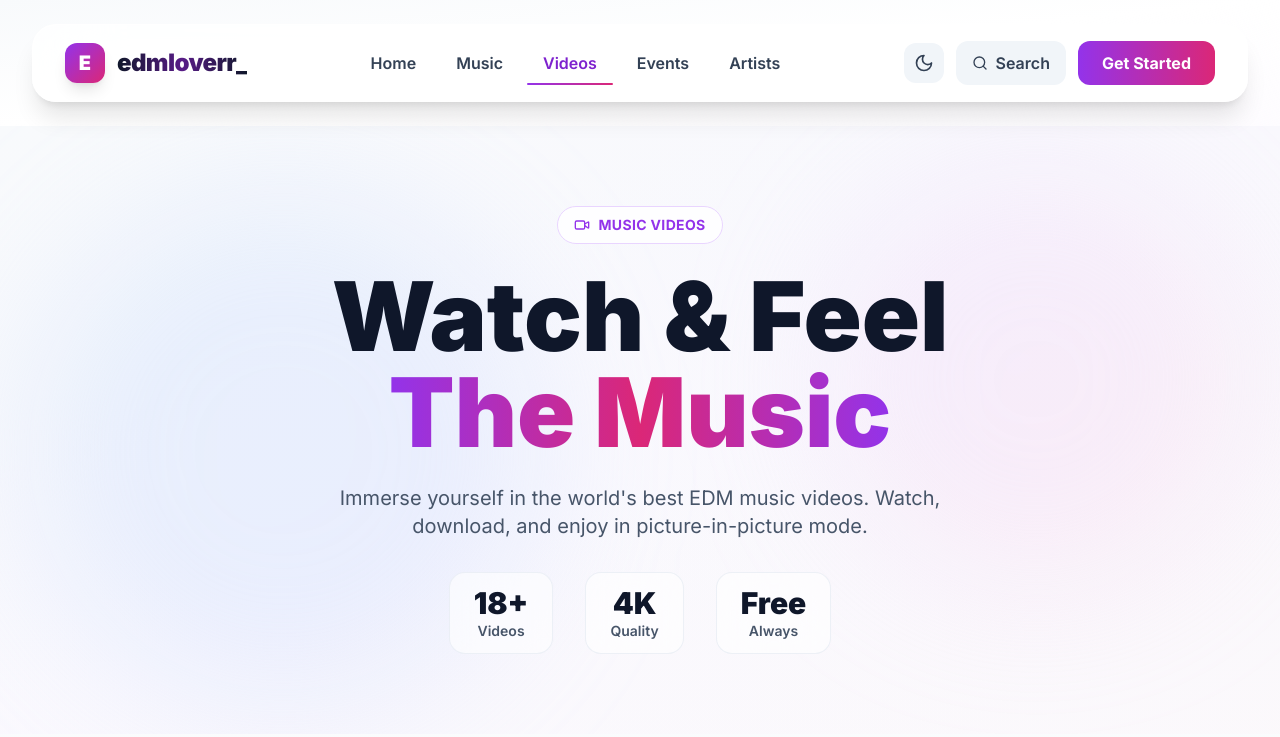
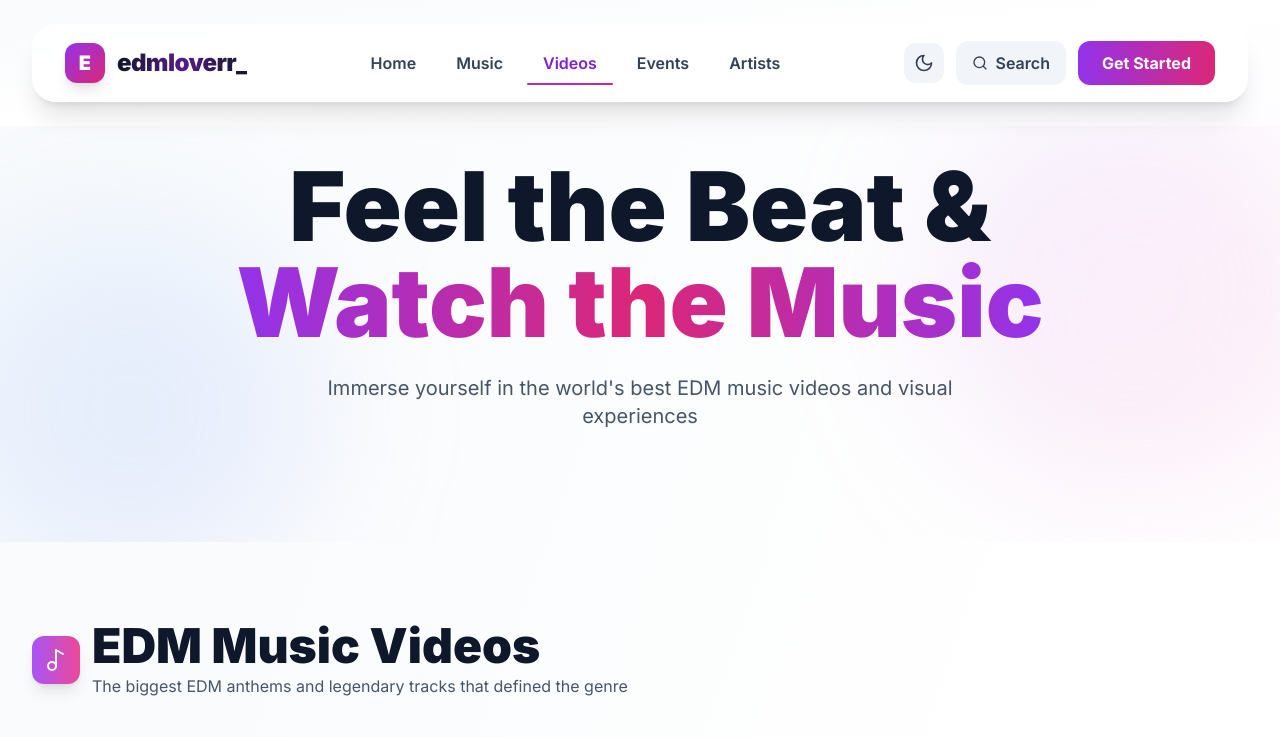
Before and after one commit to Thilinadilshan22/Music-Platform, a React (Vite) app in the folder Front-end/: page /videos in a window 1280 px wide. Shown: the top 737 px of the page. Built offline with nearby package versions, Linux system fonts and the light colour scheme; grey boxes are pictures that could not be loaded.

Commit message:
feat: add `VideoPage` component to display categorized EDM music videos with a hero section and animated background.

```diff
--- a/Front-end/src/features/videos/VideoPage.tsx
+++ b/Front-end/src/features/videos/VideoPage.tsx
@@ -1,7 +1,7 @@
 import { motion } from 'motion/react';
 import { VideoCard } from '@/features/videos/VideoCard';
 import { getVideosByCategory } from '@/data/videoData';
-import { Video, Music2, Sparkles, TrendingUp } from 'lucide-react';
+import { Music2, Sparkles, TrendingUp } from 'lucide-react';
 import { useState, useEffect } from 'react';
 
 export function VideoPage() {
@@ -43,14 +43,14 @@ export function VideoPage() {
     ];
 
     return (
-        <div className="min-h-screen bg-gradient-to-b from-slate-50 via-white to-purple-50/30 dark:from-slate-900 dark:via-slate-950 dark:to-purple-950/30 theme-transition">
+        <div className="min-h-screen bg-gradient-to-br from-slate-50 via-white to-purple-50/30 dark:from-slate-900 dark:via-slate-950 dark:to-purple-950/30 pb-32 theme-transition">
             {/* Hero Section */}
-            <div className="relative min-h-[60vh] overflow-hidden bg-gradient-to-br from-slate-50 via-purple-50/40 to-pink-50/30 dark:from-slate-900 dark:via-purple-950/40 dark:to-pink-950/30">
-                {/* Decorative Orbs */}
+            <section className="relative overflow-hidden px-4 sm:px-6 md:px-8 pt-8 pb-16">
+                {/* Animated Background Orbs */}
                 <motion.div
                     animate={{
-                        x: [0, 30, 0],
-                        y: [0, -20, 0],
+                        x: [0, 50, 0],
+                        y: [0, -30, 0],
                         scale: [1, 1.1, 1],
                     }}
                     transition={{
@@ -58,12 +58,12 @@ export function VideoPage() {
                         repeat: Infinity,
                         ease: "easeInOut"
                     }}
-                    className="absolute top-20 right-20 w-96 h-96 bg-gradient-to-br from-purple-200/30 to-pink-200/30 dark:from-purple-700/30 dark:to-pink-700/30 rounded-full blur-3xl"
+                    className="absolute top-0 right-0 w-96 h-96 bg-gradient-to-br from-purple-300/20 to-pink-300/20 dark:from-purple-700/20 dark:to-pink-700/20 rounded-full blur-3xl"
                 />
                 <motion.div
                     animate={{
-                        x: [0, -30, 0],
-                        y: [0, 30, 0],
+                        x: [0, -40, 0],
+                        y: [0, 40, 0],
                         scale: [1, 1.2, 1],
                     }}
                     transition={{
@@ -71,65 +71,29 @@ export function VideoPage() {
                         repeat: Infinity,
                         ease: "easeInOut"
                     }}
-                    className="absolute bottom-20 left-20 w-[450px] h-[450px] bg-gradient-to-br from-blue-200/30 to-indigo-200/30 dark:from-blue-700/30 dark:to-indigo-700/30 rounded-full blur-3xl"
+                    className="absolute bottom-0 left-0 w-80 h-80 bg-gradient-to-br from-blue-300/20 to-indigo-300/20 dark:from-blue-700/20 dark:to-indigo-700/20 rounded-full blur-3xl"
                 />
 
-                {/* Content */}
-                <div className="relative z-10">
-                    {/* Hero Content */}
-                    <div className="max-w-7xl mx-auto px-4 sm:px-6 md:px-8 py-12 sm:py-16 md:py-20">
+                <div className="max-w-7xl mx-auto relative z-10">
                     <motion.div
                         initial={{ opacity: 0, y: 30 }}
-                            animate={isLoaded ? { opacity: 1, y: 0 } : { opacity: 0, y: 30 }}
-                            transition={{ duration: 0.8, delay: 0.2 }}
-                            className="text-center max-w-4xl mx-auto"
+                        animate={isLoaded ? { opacity: 1, y: 0 } : {}}
+                        transition={{ duration: 0.6 }}
+                        className="text-center mb-12"
                     >
-                            {/* Badge */}
-                            <motion.div
-                                initial={{ opacity: 0, scale: 0.9 }}
-                                animate={isLoaded ? { opacity: 1, scale: 1 } : { opacity: 0, scale: 0.9 }}
-                                transition={{ duration: 0.6, delay: 0.3 }}
-                                className="inline-flex items-center gap-2 px-4 py-2 bg-white/80 dark:bg-slate-900/80 backdrop-blur-xl border border-purple-200 dark:border-purple-700 rounded-full mb-6"
-                            >
-                                <Video className="w-4 h-4 text-purple-600 dark:text-purple-400" />
-                                <span className="text-sm font-bold text-purple-600 dark:text-purple-400 uppercase tracking-wide">
-                                    Music Videos
-                                </span>
-                            </motion.div>
-
-                            {/* Title */}
-                            <h1 className="text-5xl sm:text-6xl md:text-7xl lg:text-8xl font-black text-slate-900 dark:text-white mb-6 leading-tight">
-                                Watch & Feel
+                        <h1 className="text-5xl sm:text-6xl md:text-7xl lg:text-8xl font-black mb-6 leading-tight">
+                            <span className="text-slate-900 dark:text-white">Feel the Beat &</span>
                             <br />
                             <span className="bg-gradient-to-r from-purple-600 via-pink-600 to-purple-600 bg-clip-text text-transparent">
-                                    The Music
+                                Watch the Music
                             </span>
                         </h1>
-
-                            {/* Description */}
-                            <p className="text-lg sm:text-xl text-slate-600 dark:text-slate-300 max-w-2xl mx-auto mb-8">
-                                Immerse yourself in the world's best EDM music videos. Watch, download, and enjoy in picture-in-picture mode.
+                        <p className="text-lg sm:text-xl text-slate-600 dark:text-slate-300 max-w-2xl mx-auto">
+                            Immerse yourself in the world's best EDM music videos and visual experiences
                         </p>
-
-                            {/* Stats */}
-                            <div className="flex flex-wrap justify-center gap-8 text-center">
-                                <div className="px-6 py-3 bg-white/60 dark:bg-slate-900/60 backdrop-blur-xl rounded-2xl border border-slate-200/60 dark:border-slate-700/60 theme-transition">
-                                    <div className="text-3xl font-black text-slate-900 dark:text-white">{edmVideos.length + famousVideos.length + unreleasedVideos.length}+</div>
-                                    <div className="text-sm font-semibold text-slate-600 dark:text-slate-300">Videos</div>
-                                </div>
-                                <div className="px-6 py-3 bg-white/60 dark:bg-slate-900/60 backdrop-blur-xl rounded-2xl border border-slate-200/60 dark:border-slate-700/60 theme-transition">
-                                    <div className="text-3xl font-black text-slate-900 dark:text-white">4K</div>
-                                    <div className="text-sm font-semibold text-slate-600 dark:text-slate-300">Quality</div>
-                                </div>
-                                <div className="px-6 py-3 bg-white/60 dark:bg-slate-900/60 backdrop-blur-xl rounded-2xl border border-slate-200/60 dark:border-slate-700/60 theme-transition">
-                                    <div className="text-3xl font-black text-slate-900 dark:text-white">Free</div>
-                                    <div className="text-sm font-semibold text-slate-600 dark:text-slate-300">Always</div>
-                                </div>
-                            </div>
                     </motion.div>
                 </div>
-                </div>
-            </div>
+            </section>
 
             {/* Video Sections */}
             <div className="relative z-10 py-12 sm:py-16 md:py-20">
```
Lines whose indentation alone changed are shown as unchanged.
